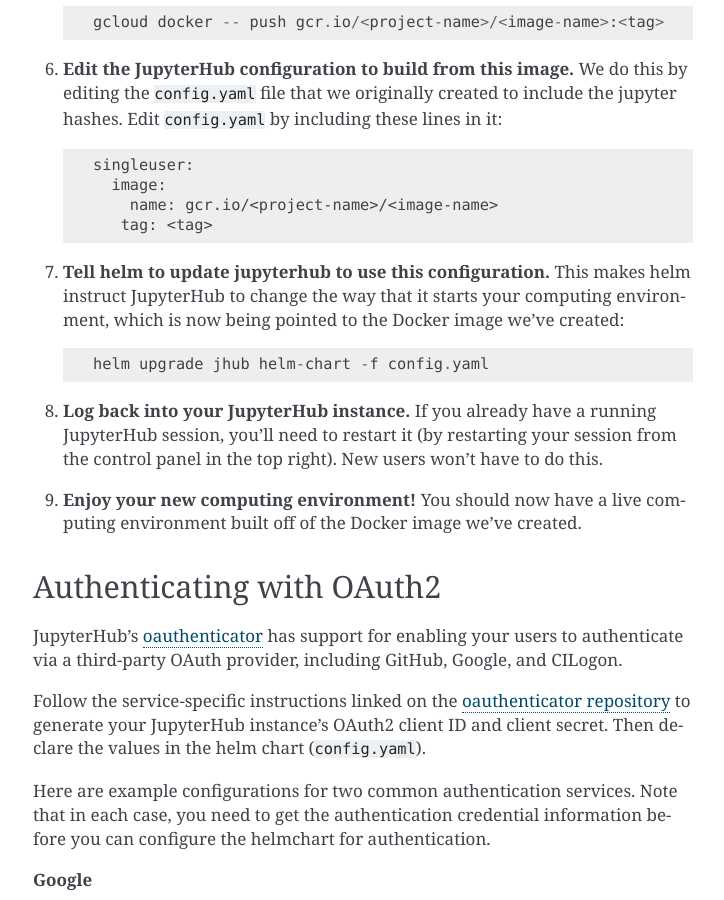
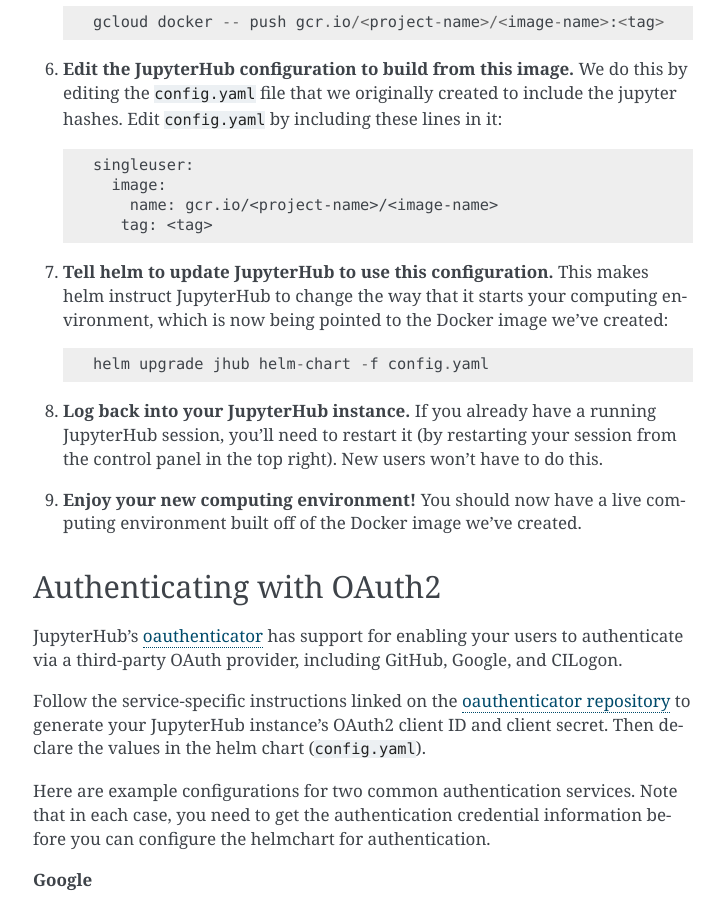
Before and after one commit to jupyterhub/zero-to-jupyterhub-k8s, a Sphinx documentation site: the page built from doc/source/extending.rst, in a window 1280 px wide and 900 px high, scrolled down 2857 px. Shown: the whole window, without its empty margins (387-1111 px from the left). Built offline with Sphinx 7.4.7, drawn with Linux system fonts in a browser that asks for light colours.

Commit message:
Fix capitalization of jUPYTERhUb

```diff
--- a/doc/source/extending.rst
+++ b/doc/source/extending.rst
@@ -132,7 +132,7 @@ configure JupyterHub to build off of this image.
               name: gcr.io/<project-name>/<image-name>
              tag: <tag>
 
-7. **Tell helm to update jupyterhub to use this configuration.** This makes helm
+7. **Tell helm to update JupyterHub to use this configuration.** This makes helm
    instruct JupyterHub to change the way that it starts your computing
    environment, which is now being pointed to the Docker image we’ve created::
 
```
